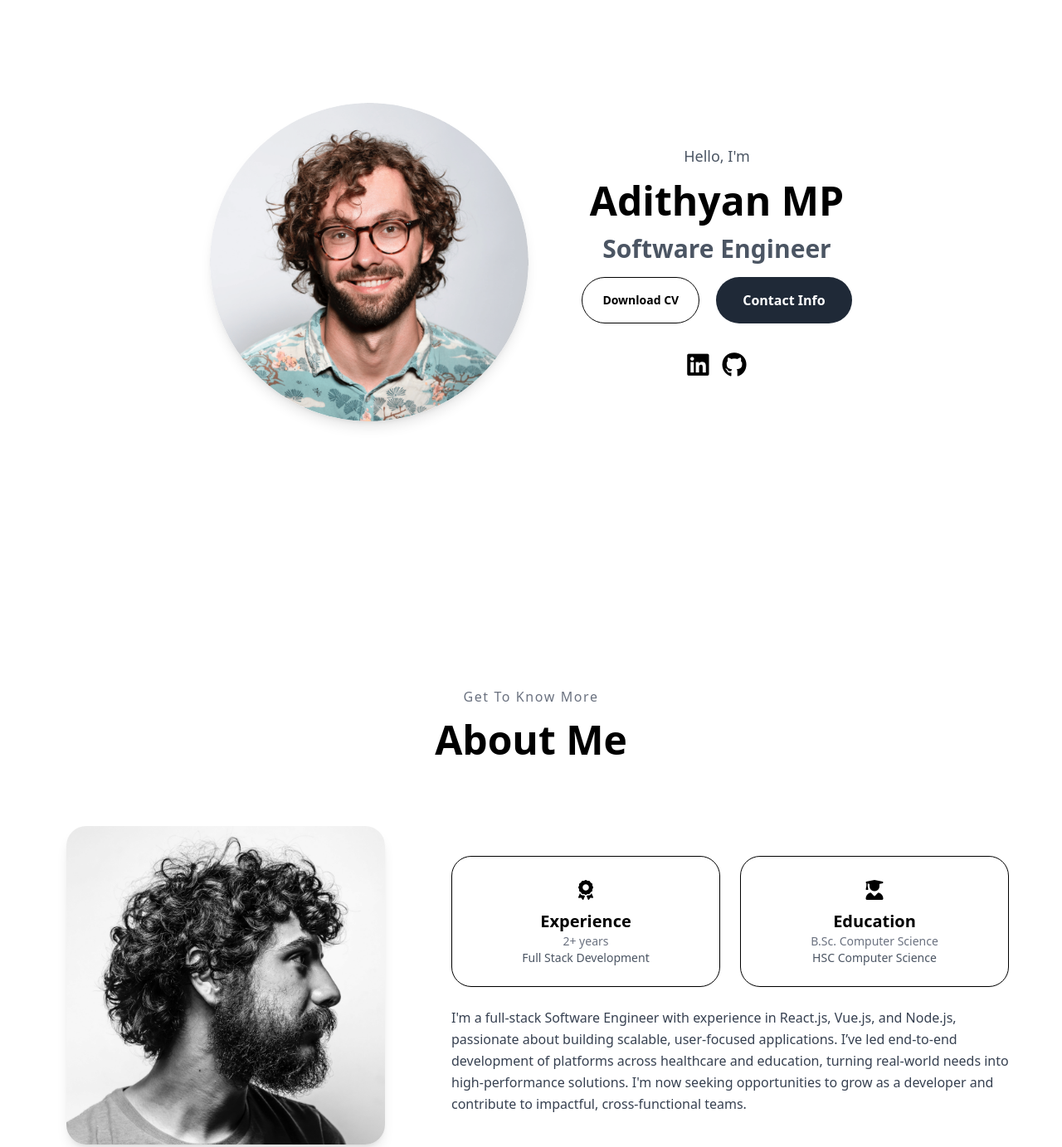
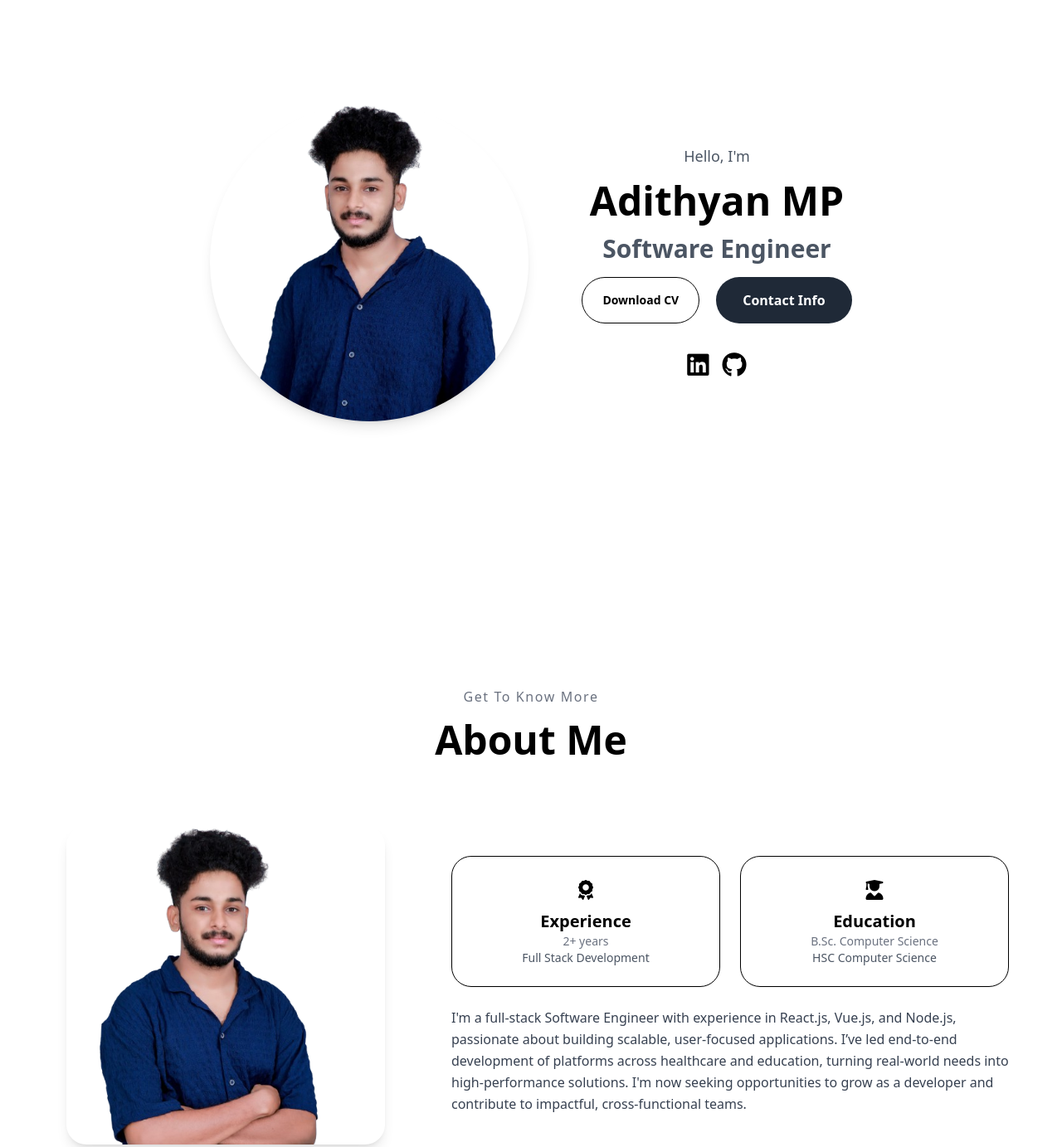
Before and after one commit to Adithyyan/my-portfolio, an Astro site: page / in a window 1280 px wide. Shown: the part 220-1603 px from the top of the page at 83% size. Built offline with nearby package versions, Linux system fonts and the light colour scheme; Astro itself is replaced by a stand-in of ours.

Commit message:
photo changed

```diff
--- a/src/components/menu.vue
+++ b/src/components/menu.vue
@@ -1,5 +1,5 @@
 <template lang="pug">
-nav(class="flex items-center justify-between px-16 md:px-56 py-12 relative")
+nav(class="bg-white flex items-center justify-between px-16 md:px-56 py-12 relative")
   a(href="/" class="text-2xl md:text-4xl") Adithyan MP
 
   button(class="md:hidden text-4xl z-50" @click="isOpen = !isOpen")
--- a/src/layouts/home.vue
+++ b/src/layouts/home.vue
@@ -2,7 +2,7 @@
 Toast(:toastMsg='toastMsg')
 
 section(class='sm:h-screen py-16 sm:py-28 px-10 md:px-20 bg-white flex flex-col md:flex-row items-center justify-center gap-16')
-  img(class='w-44 h-44 md:w-96 md:h-96 rounded-full object-cover shadow-lg' src='img/profile-pic.png' alt='Profile')
+  img(class='w-44 h-44 md:w-96 md:h-96 rounded-full object-cover shadow-lg' src='img/11.png' alt='Profile')
   div(class='text-center md:text-center space-y-2 sm:space-y-4 max-w-xl')
     p(class='text-gray-600 text-lg') Hello, I'm
     h1(class='text-4xl md:text-5xl font-bold') Adithyan MP
@@ -23,7 +23,7 @@ section(id="about" class='bg-white py-28 px-6 md:px-20 flex flex-col items-cente
   h2(class='mt-2 sm:mt-4 text-4xl md:text-5xl font-bold mb-3 sm:mb-20') About Me
 
   div(class='flex flex-col md:flex-row items-center gap-10 sm:gap-20')
-    img(src='img/about-pic.png' alt='Profile' class='w-44 sm:w-96 h-44 sm:h-96 object-cover rounded-3xl shadow-lg')
+    img(src='img/33.png' alt='Profile' class='w-44 sm:w-96 h-44 sm:h-96 object-cover rounded-3xl shadow-lg')
 
     div(class='space-y-6 max-w-2xl')
       div(class='flex flex-row text-center md:text-center gap-6 justify-center md:justify-start')
```
Also changed, not shown: public/img/11.jpg (added), public/img/11.png (added), public/img/33.png (added), 2 other files.
